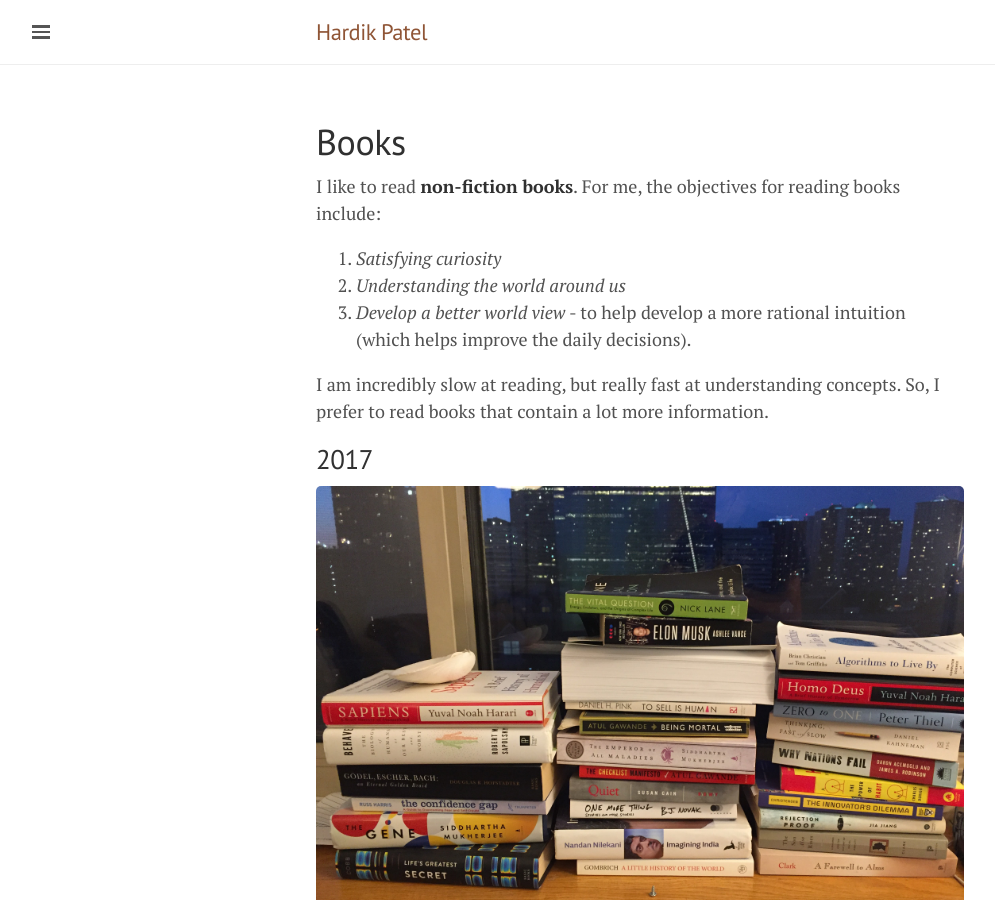
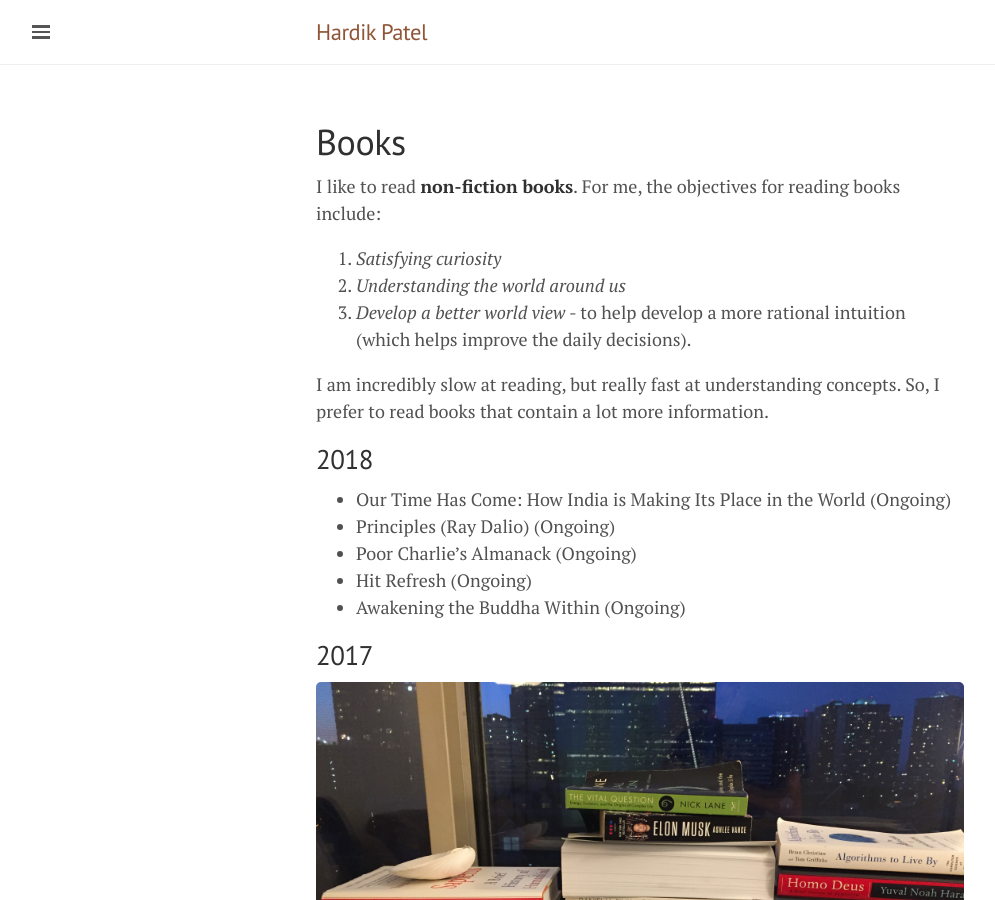
Before and after one commit to hardikp/hardikp.github.io, a Jekyll site: the page built from books.md, in a window 1280 px wide and 900 px high. Shown: the whole window, without its empty margins (0-995 px from the left). Built offline with Jekyll 4.4.1, drawn with Linux system fonts in a browser that asks for light colours; comment, search, counter and statistics services are not loaded.

Commit message:
Updating books

```diff
--- a/books.md
+++ b/books.md
@@ -11,6 +11,13 @@
 
 I am incredibly slow at reading, but really fast at understanding concepts. So, I prefer to read books that contain
 a lot more information.
+
+## 2018
+* Our Time Has Come: How India is Making Its Place in the World (Ongoing)
+* Principles (Ray Dalio) (Ongoing)
+* Poor Charlie's Almanack (Ongoing)
+* Hit Refresh (Ongoing)
+* Awakening the Buddha Within (Ongoing)
 
 ## 2017
 <img src="/assets/books-2017.JPG">
```
